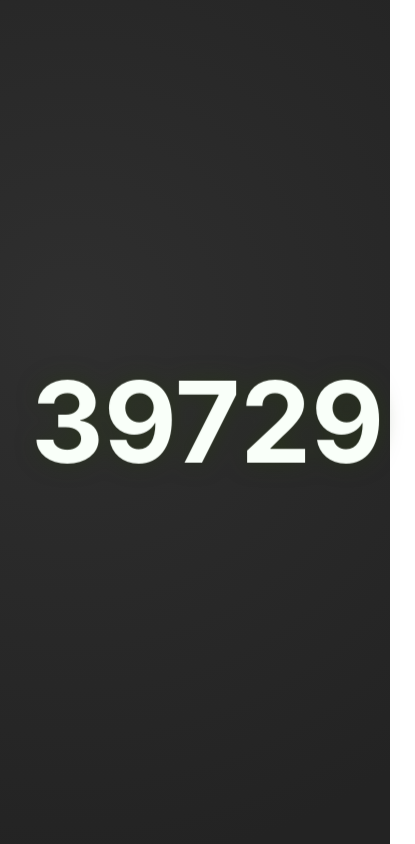
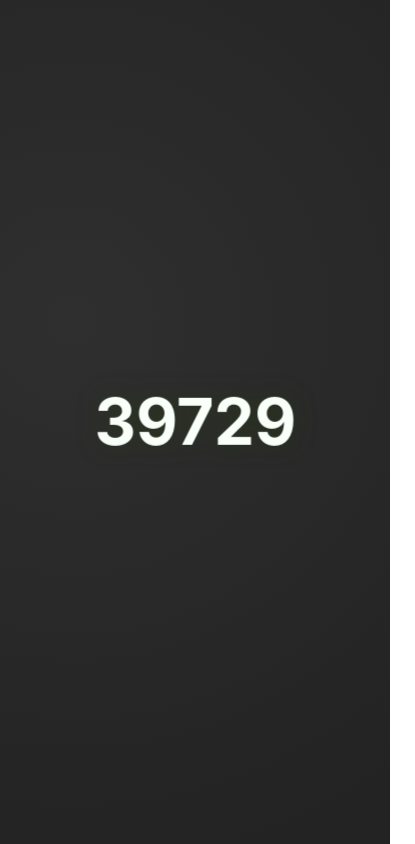
Before and after one commit to Edgars-Skrabins/newyearcountdown, a Vue app: page / in a window 390 px wide. Shown: the whole page, 415 px wide, since content can reach past the window. Built offline with nearby package versions, Linux system fonts and the light colour scheme.

Commit message:
number size change

```diff
--- a/src/App.vue
+++ b/src/App.vue
@@ -27,8 +27,15 @@ setInterval(countTimeDifference, refreshIntervalInMs)
 </template>
 
 <style scoped>
+div{
+  display: flex;
+  flex-direction: row;
+  flex-wrap: wrap;
+  word-break: break-word;
+}
+
 h1 {
-  font-size: 25rem;
+  font-size: 17rem;
   font-weight: bolder;
   filter: drop-shadow(0 0 0.6rem rgba(0, 0, 0, 0.45));
 
@@ -55,13 +62,13 @@ h1 {
 
 @media screen and (max-width: 1050px) {
   h1 {
-    font-size: 12rem;
+    font-size: 9rem;
   }
 }
 
 @media screen and (max-width: 600px) {
   h1 {
-    font-size: 7rem;
+    font-size: 4rem;
   }
 }
 </style>
```
